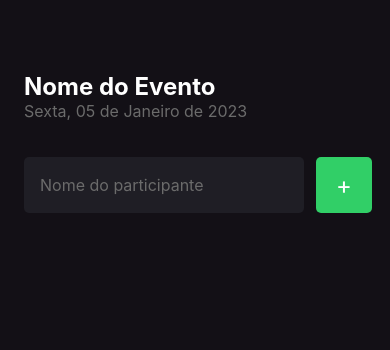
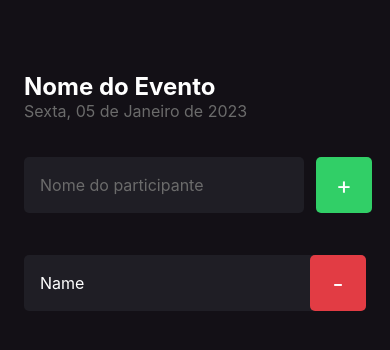
Before and after one commit to hakuunabatata/im-here, a React Native app: screen / in a window 390 px wide. Shown: the top 350 px of the page. Built offline with nearby package versions, Linux system fonts and the light colour scheme.

Commit message:
create Participant component

```diff
--- /dev/null
+++ b/src/components/Participant/index.tsx
@@ -0,0 +1,18 @@
+import { Text, TouchableOpacity, View } from 'react-native'
+import styles from './styles'
+
+type ParticipantProps = {
+  onPress: () => void
+}
+
+export const Participant = ({ onPress }: ParticipantProps) => {
+  return (
+    <View style={styles.container}>
+      <Text style={styles.name}>Name</Text>
+
+      <TouchableOpacity style={styles.button} onPress={onPress}>
+        <Text style={styles.buttonText}>{'-'}</Text>
+      </TouchableOpacity>
+    </View>
+  )
+}
--- /dev/null
+++ b/src/components/Participant/styles.ts
@@ -0,0 +1,30 @@
+import { StyleSheet } from 'react-native'
+
+export default StyleSheet.create({
+  container: {
+    width: '100%',
+    backgroundColor: '#1F1E25',
+    borderRadius: 5,
+    flexDirection: 'row',
+    alignItems: 'center',
+    marginBottom: 10,
+  },
+  name: {
+    color: '#fff',
+    fontSize: 16,
+    marginLeft: 16,
+    flex: 1,
+  },
+  button: {
+    width: 56,
+    height: 56,
+    borderRadius: 5,
+    backgroundColor: '#E23C44',
+    alignItems: 'center',
+    justifyContent: 'center',
+  },
+  buttonText: {
+    color: '#FFF',
+    fontSize: 24,
+  },
+})
--- /dev/null
+++ b/src/components/index.ts
@@ -0,0 +1 @@
+export * from './Participant'
--- a/src/index.ts
+++ b/src/index.ts
@@ -1 +1,2 @@
 export * from './screens'
+export * from './components'
--- a/src/screens/Home/index.tsx
+++ b/src/screens/Home/index.tsx
@@ -1,9 +1,14 @@
 import { Text, View, TextInput, TouchableOpacity } from 'react-native'
 import styles from './styles'
+import { Participant } from '../..'
 
 export const Home = () => {
-  const handleParticipantAdd = () => {
+  const addParticipant = () => {
     console.log('Clicou no +')
+  }
+
+  const removeParticipant = () => {
+    console.log('Clicou no -')
   }
 
   return (
@@ -17,10 +22,11 @@ export const Home = () => {
           placeholderTextColor="#6B6B6B"
         />
 
-        <TouchableOpacity style={styles.button} onPress={handleParticipantAdd}>
+        <TouchableOpacity style={styles.button} onPress={addParticipant}>
           <Text style={styles.buttonText}>+</Text>
         </TouchableOpacity>
       </View>
+      <Participant onPress={removeParticipant} />
     </View>
   )
 }
```
